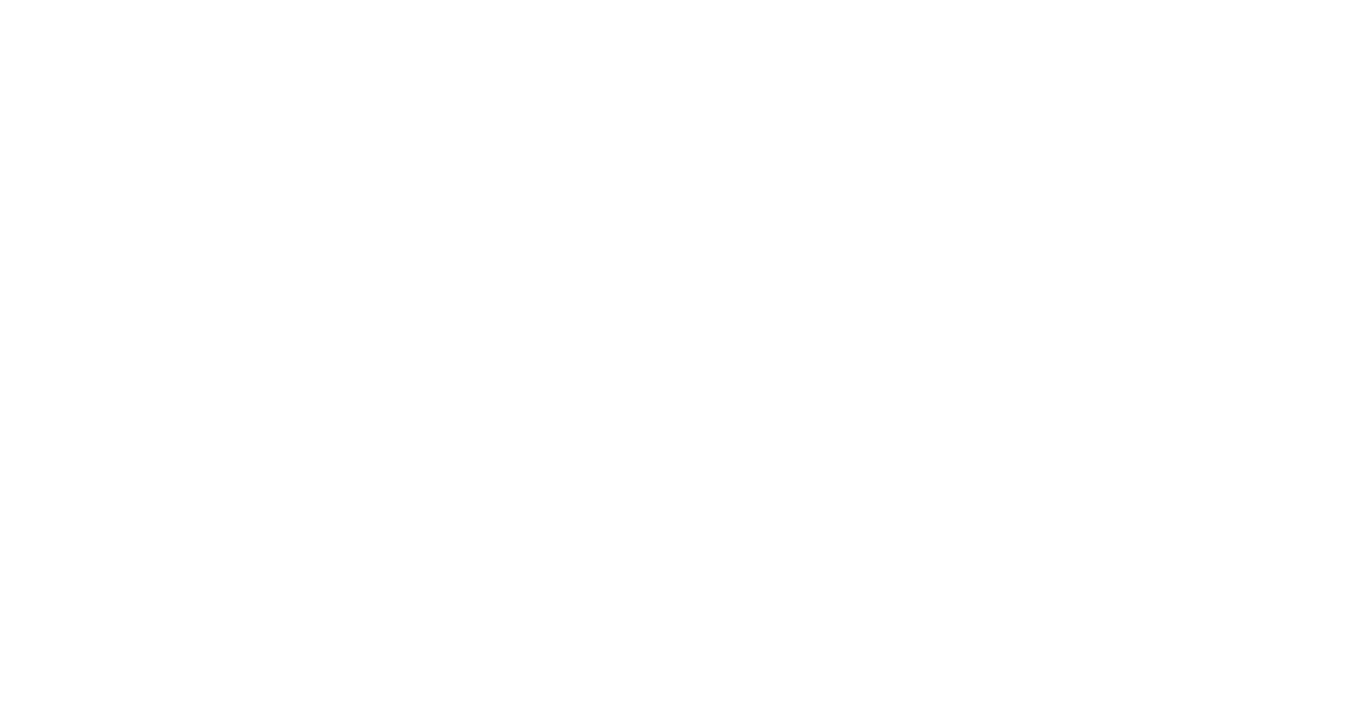
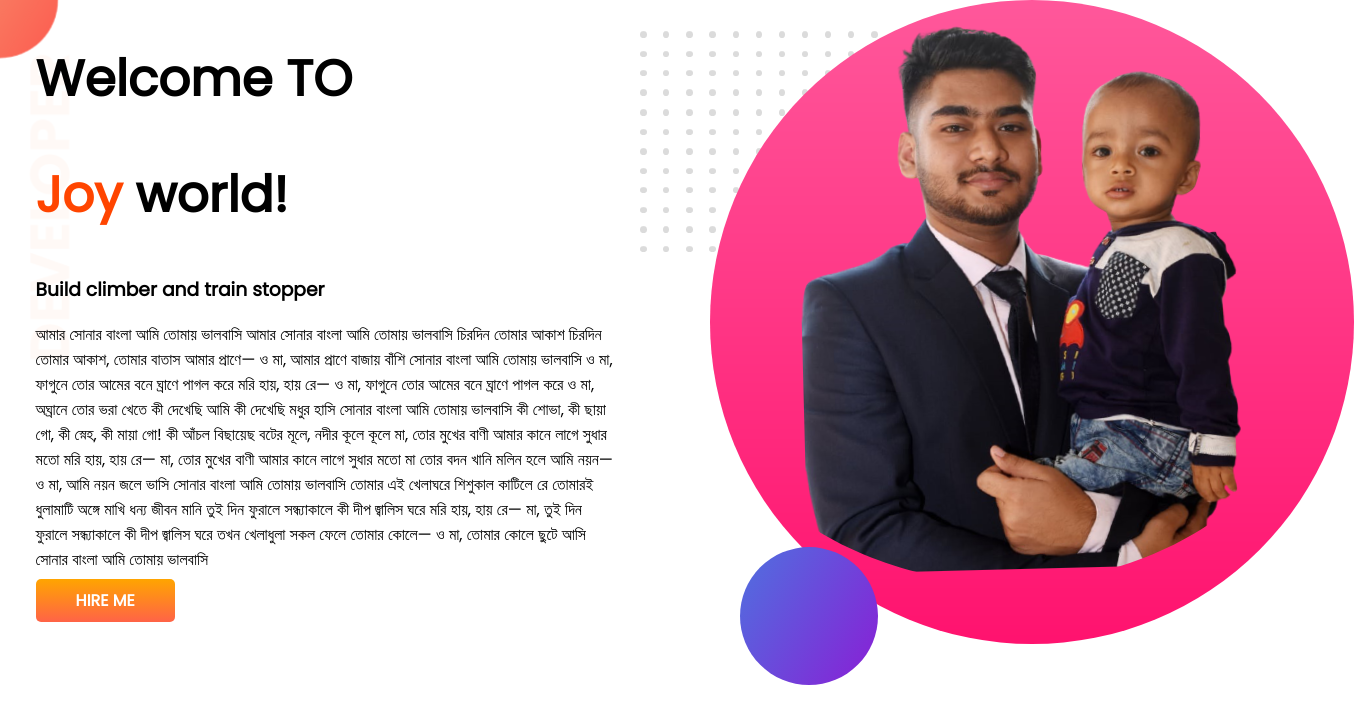
Before and after one commit to jrtanmoy/developer-portfolio, a plain HTML site: page index.html in a window 1280 px wide. Shown: the whole page, 1354 px wide, since content can reach past the window. Drawn offline with Linux system fonts and the light colour scheme.

Commit message:
top added

```diff
--- a/index.html
+++ b/index.html
@@ -1,13 +1,64 @@
 <!DOCTYPE html>
 <html lang="en">
+
 <head>
     <meta charset="UTF-8">
     <meta http-equiv="X-UA-Compatible" content="IE=edge">
     <meta name="viewport" content="width=device-width, initial-scale=1.0">
     <title>Joy Portfolio</title>
+    <link rel="preconnect" href="https://fonts.googleapis.com">
+    <link rel="preconnect" href="https://fonts.gstatic.com" crossorigin>
+    <link href="https://fonts.googleapis.com/css2?family=Poppins&display=swap" rel="stylesheet">
     <link rel="stylesheet" href="style.css">
 </head>
+
 <body>
+    <section class="top-banner">
+        <div class="half-width">
+            <h1>Welcome TO</h1>
+            <h1><span class="orange-color">Joy</span> world!</h1>
+            <h3>Build climber and train stopper</h3>
+            <P>আমার সোনার বাংলা
+                আমি তোমায় ভালবাসি
+                আমার সোনার বাংলা
+                আমি তোমায় ভালবাসি
+                চিরদিন তোমার আকাশ
+                চিরদিন তোমার আকাশ, তোমার বাতাস আমার প্রাণে—
+                ও মা, আমার প্রাণে বাজায় বাঁশি
+                সোনার বাংলা
+                আমি তোমায় ভালবাসি
+                ও মা, ফাগুনে তোর আমের বনে ঘ্রাণে পাগল করে
+                মরি হায়, হায় রে—
+                ও মা, ফাগুনে তোর আমের বনে ঘ্রাণে পাগল করে
+                ও মা, অঘ্রানে তোর ভরা খেতে কী দেখেছি
+                আমি কী দেখেছি মধুর হাসি
+                সোনার বাংলা
+                আমি তোমায় ভালবাসি
+                কী শোভা, কী ছায়া গো, কী স্নেহ, কী মায়া গো!
+                কী আঁচল বিছায়েছ বটের মূলে, নদীর কূলে কূলে
+                মা, তোর মুখের বাণী আমার কানে লাগে সুধার মতো
+                মরি হায়, হায় রে—
+                মা, তোর মুখের বাণী আমার কানে লাগে সুধার মতো
+                মা তোর বদন খানি মলিন হলে আমি নয়ন—
+                ও মা, আমি নয়ন জলে ভাসি
+                সোনার বাংলা
+                আমি তোমায় ভালবাসি
+                তোমার এই খেলাঘরে শিশুকাল কাটিলে রে
+                তোমারই ধুলামাটি অঙ্গে মাখি ধন্য জীবন মানি
+                তুই দিন ফুরালে সন্ধ্যাকালে কী দীপ জ্বালিস ঘরে
+                মরি হায়, হায় রে—
+                মা, তুই দিন ফুরালে সন্ধ্যাকালে কী দীপ জ্বালিস ঘরে
+                তখন খেলাধুলা সকল ফেলে তোমার কোলে—
+                ও মা, তোমার কোলে ছুটে আসি
+                সোনার বাংলা
+                আমি তোমায় ভালবাসি</P>
+            <a class="link-button" target="_blank" href="https://www.linkedin.com/in/joy-roy-697907229/">HIRE ME</a>
+        </div>
+        <div class="half-width">
+            <img src="images/joy.png" alt="">
+        </div>
 
+    </section>
 </body>
+
 </html>
--- a/style.css
+++ b/style.css
@@ -0,0 +1,37 @@
+body{
+    font-family: 'Poppins', sans-serif;
+    margin: 0;
+}
+h1{
+    font-size: 50px;
+    margin-left: 10px;
+}
+h3{
+    margin-left: 10px;
+}
+p{
+    margin-left: 10px;
+}
+.orange-color{
+    color: orangered;
+}
+section{
+    display: flex;
+}
+.half-width{
+    width: 50%;
+    padding-left: 2%;
+}
+.link-button{
+    text-decoration: none;
+    background-image: linear-gradient(orange,tomato);
+    color: white;
+    font-weight: 700;
+    padding: 10px 40px;
+    border-radius: 5px;
+    margin-left: 10px;
+}
+.top-banner{
+    background-image: url(images/top-banner.png);
+    background-repeat: no-repeat;
+}
```
Also changed, not shown: images/dream-bg.png (added), images/exp-bg.png (added), images/jhankar.png (added), images/jhankar2.png (added), images/joy.png (added), images/my-bg.png (added), images/top-banner.png (added), showOff/joy.jpg (added), 7 other files.
